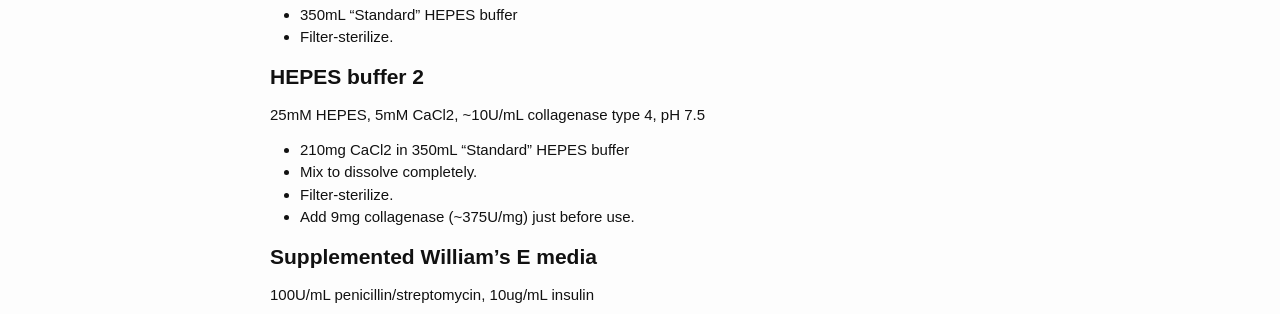
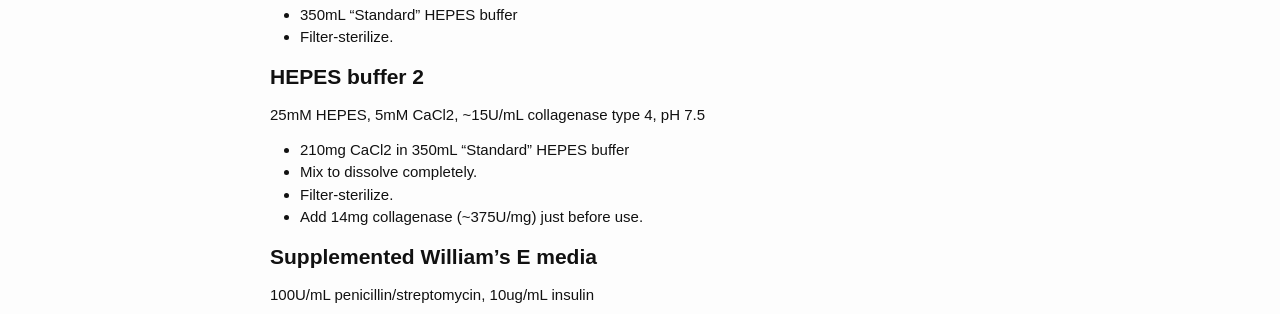
Before and after one commit to aduffy70/Protocols, a Jekyll site: the page built from Turkey_liver_cell_isolation.md, in a window 1280 px wide. Shown: the part 1190-1504 px from the top of the page. Built offline with Jekyll 4.4.1, drawn with Linux system fonts in a browser that asks for light colours; some web fonts are replaced.

Commit message:
Increasing collagenase concentration to 15U/mL

```diff
--- a/Turkey_liver_cell_isolation.md
+++ b/Turkey_liver_cell_isolation.md
@@ -42,12 +42,12 @@
   * Filter-sterilize.
 
 ## HEPES buffer 2
-25mM HEPES, 5mM CaCl2, ~10U/mL collagenase type 4, pH 7.5
+25mM HEPES, 5mM CaCl2, ~15U/mL collagenase type 4, pH 7.5
 
   * 210mg CaCl2 in 350mL “Standard” HEPES buffer
   * Mix to dissolve completely.
   * Filter-sterilize.
-  * Add 9mg collagenase (~375U/mg) just before use.
+  * Add 14mg collagenase (~375U/mg) just before use.
 
 ## Supplemented William’s E media
 100U/mL penicillin/streptomycin, 10ug/mL insulin
```
